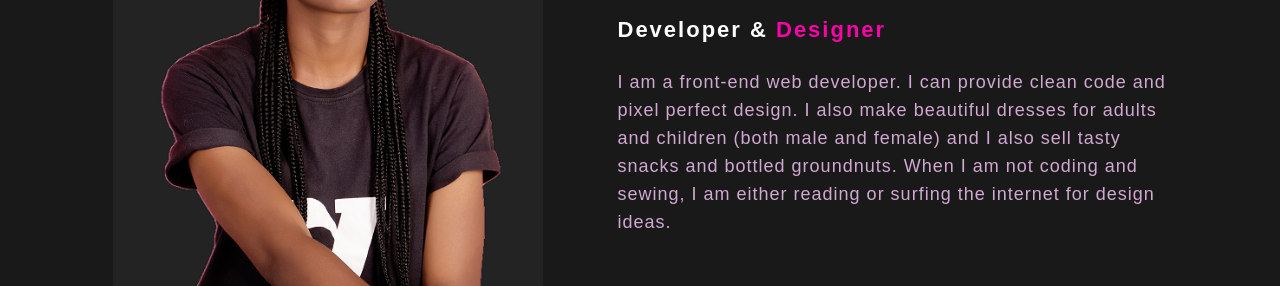
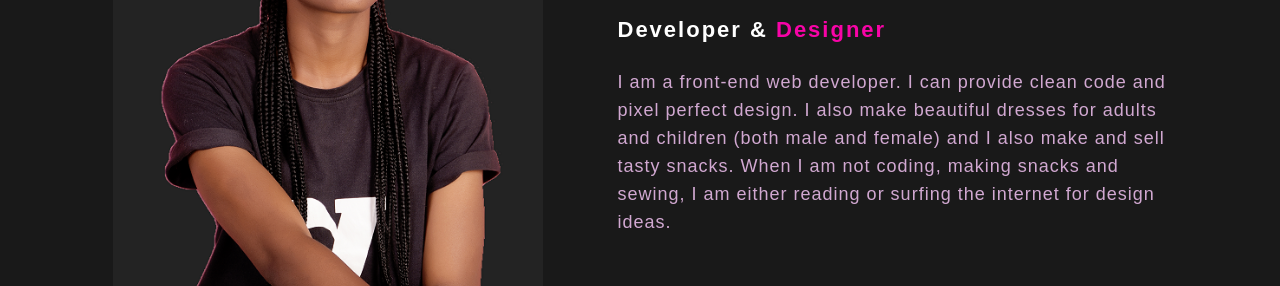
Before and after one commit to usiemeblessing/v1portfolio-for-usieme, a plain HTML site: page index.html in a window 1280 px wide. Shown: the part 1081-1367 px from the top of the page. Drawn offline with Linux system fonts and the light colour scheme.

Commit message:
modified files

```diff
--- a/index.html
+++ b/index.html
@@ -61,8 +61,8 @@
           <p>
             I am a front-end web developer. I can provide clean code and pixel
             perfect design. I also make beautiful dresses for adults and
-            children (both male and female) and I also sell tasty snacks and
-            bottled groundnuts. When I am not coding and sewing, I am either
+            children (both male and female) and I also make and sell tasty
+            snacks. When I am not coding, making snacks and sewing, I am either
             reading or surfing the internet for design ideas.
           </p>
           <button type="button">Let's Talk</button>
```
